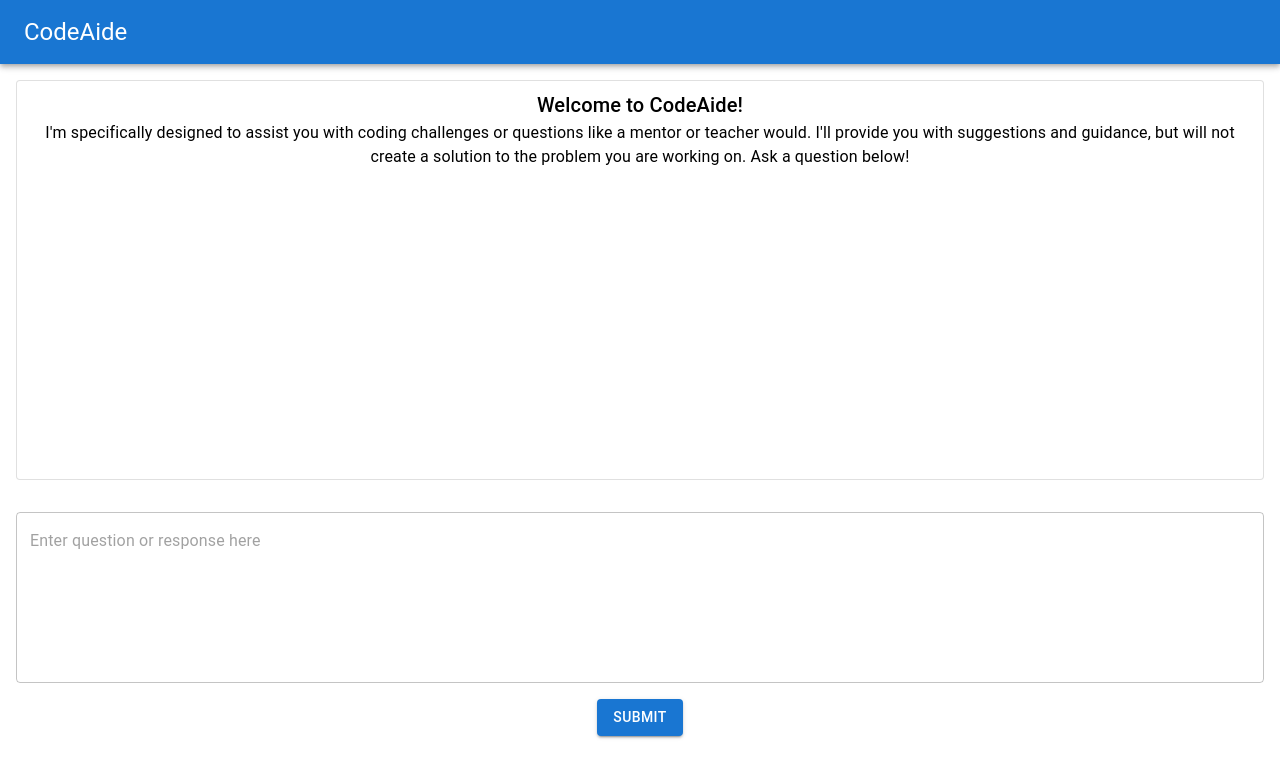
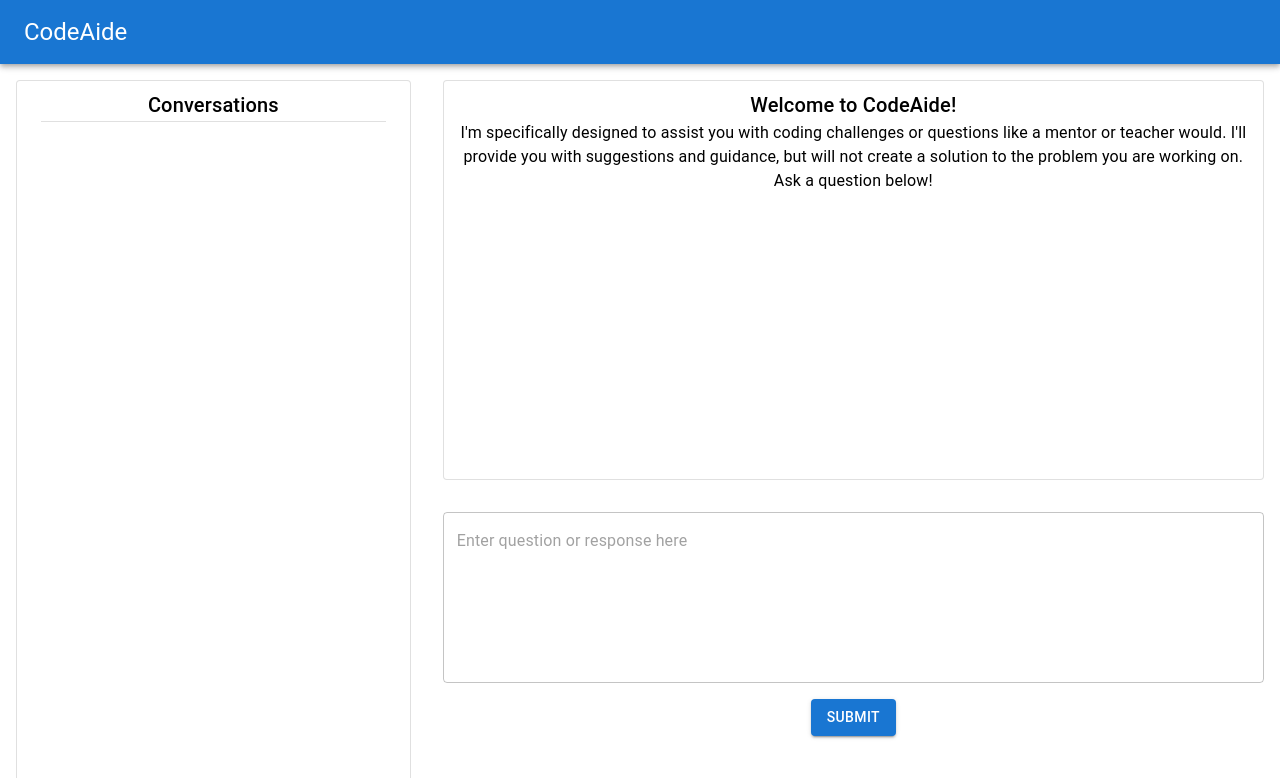
Before and after one commit to RickV85/CodeAide, a Next.js app: page / in a window 1280 px wide. Shown: the top 778 px of the page. Built offline with nearby package versions, Linux system fonts and the light colour scheme.

Commit message:
Create Conversations component and render at >= lg breakpoint

```diff
--- a/src/app/components/Chat.tsx
+++ b/src/app/components/Chat.tsx
@@ -12,13 +12,13 @@ export default function Chat() {
       alignItems="center"
       spacing={0}
     >
-      <Grid item>
+      <Grid item xs={12}>
         <ChatContainer />
       </Grid>
-      <Grid item>
+      <Grid item xs={12} sx={{ width: "100%" }}>
         <ChatTextInput />
       </Grid>
-      <Grid item>
+      <Grid item xs={12}>
         <ChatSubmitButton />
       </Grid>
     </Grid>
--- a/src/app/components/ChatTextInput.tsx
+++ b/src/app/components/ChatTextInput.tsx
@@ -4,7 +4,6 @@ export default function ChatTextInput() {
   return (
     <Box
       sx={{
-        width: { xs: "100vw" },
         padding: "1rem"
       }}
     >
--- /dev/null
+++ b/src/app/components/Conversations.tsx
@@ -0,0 +1,22 @@
+"use client";
+import { Box, Divider, Typography, useTheme } from "@mui/material";
+
+export default function Conversations() {
+  const theme = useTheme();
+  return (
+    <Box
+      sx={{
+        height: "100vh",
+        margin: "1rem",
+        padding: "0.5rem",
+        overflowY: "auto",
+        backgroundColor: "background.paper",
+        border: `1px solid ${theme.palette.divider}`,
+        borderRadius: "4px",
+      }}
+    >
+      <Typography variant="h6" textAlign={"center"}>Conversations</Typography>
+      <Divider variant="middle" />
+    </Box>
+  );
+}
--- a/src/app/page.tsx
+++ b/src/app/page.tsx
@@ -5,13 +5,22 @@ import { Grid } from "@mui/material";
 import ChatTextInput from "./components/ChatTextInput";
 import ChatSubmitButton from "./components/ChatSubmitButton";
 import Chat from "./components/Chat";
+import Conversations from "./components/Conversations";
 
 export default function Home() {
   return (
     <main className={styles.main}>
       <Nav />
-      <Grid container>
-        <Grid item>
+      <Grid container spacing={0}>
+        <Grid
+          item
+          xs={false}
+          lg={4}
+          sx={{ display: { xs: "none", lg: "block" } }}
+        >
+          <Conversations />
+        </Grid>
+        <Grid item xs={12} lg={8}>
           <Chat />
         </Grid>
       </Grid>
```
